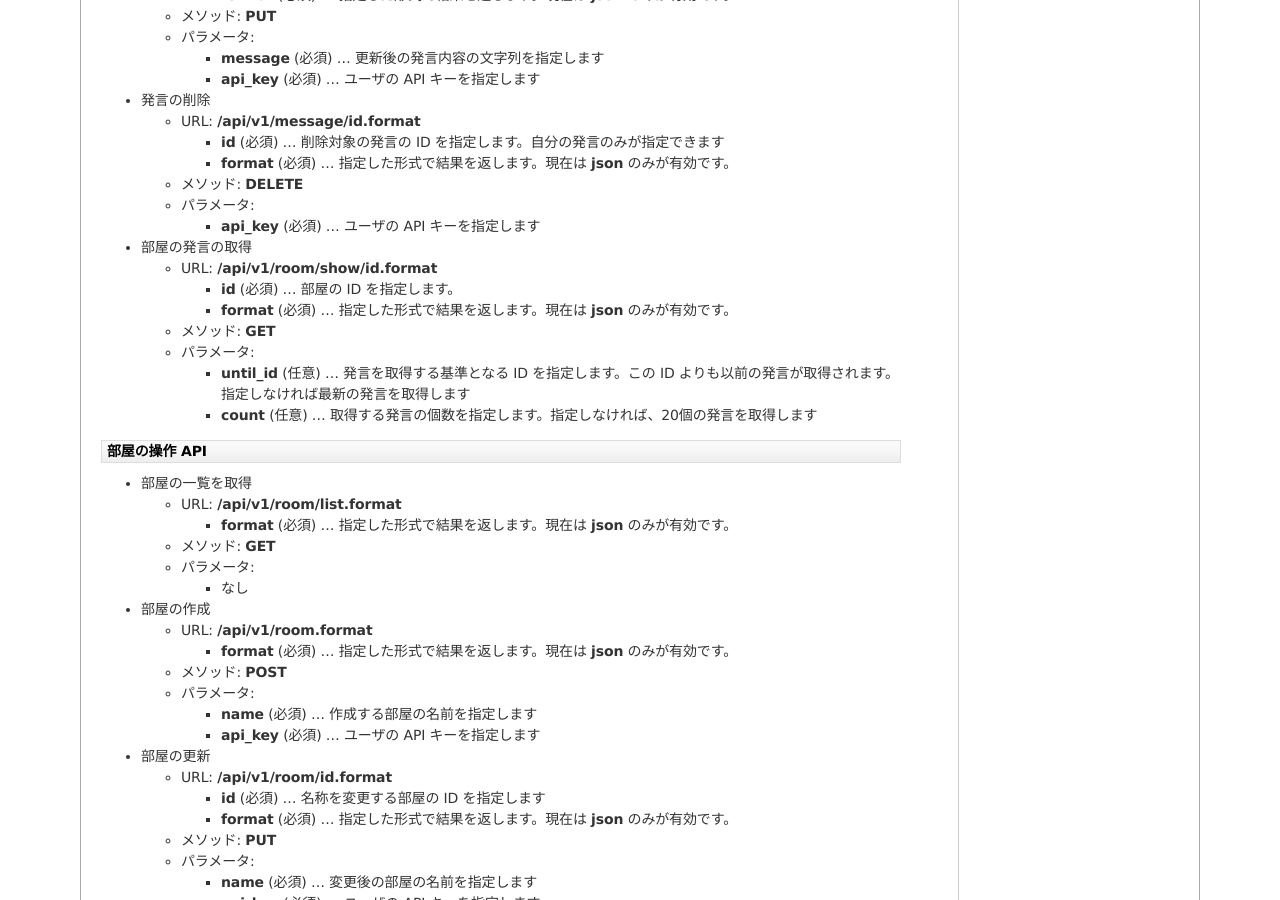
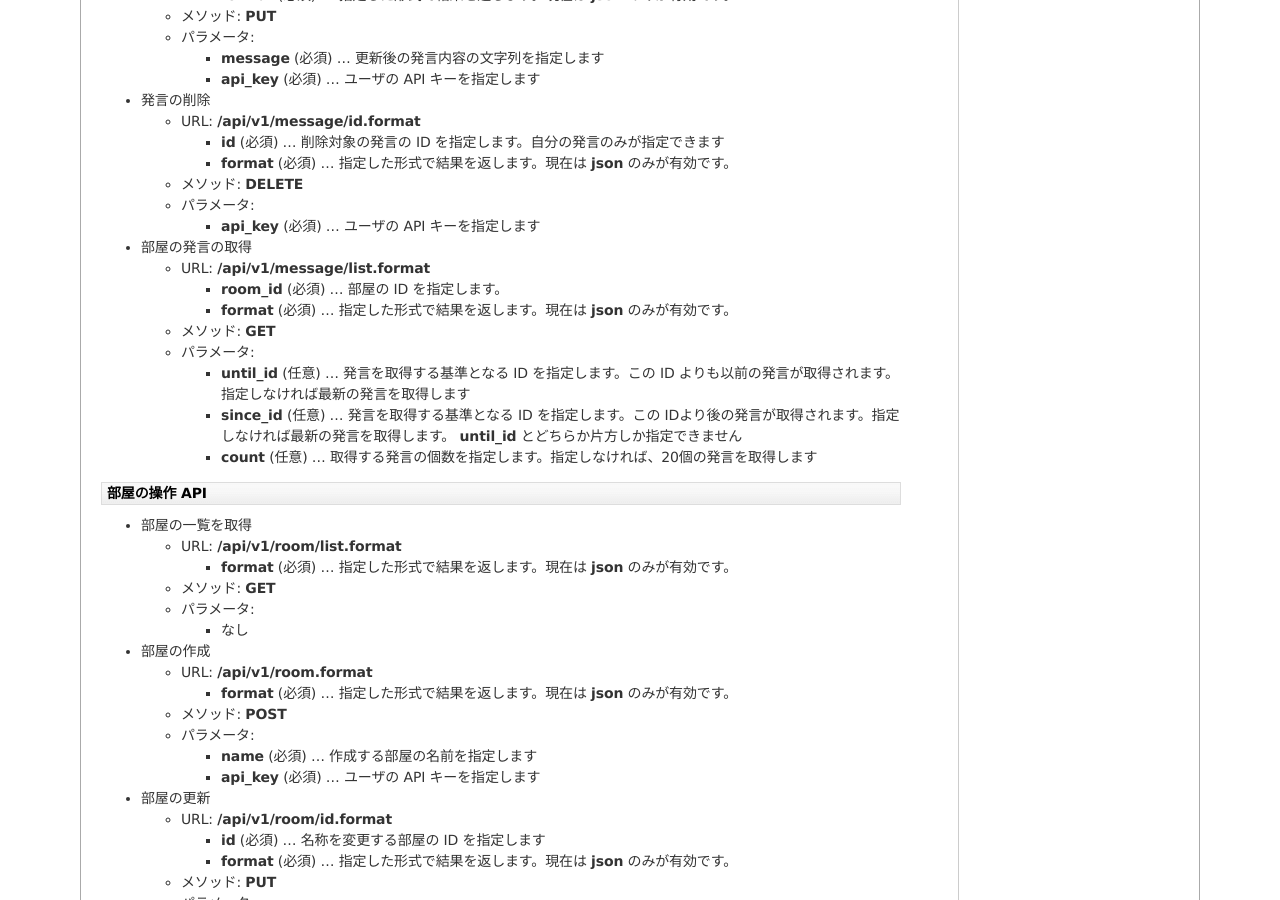
Before and after one commit to codefirst/asakusa-satellite-manual, a Sphinx documentation site: the page built from source/api.rst, in a window 1280 px wide and 900 px high, scrolled down 1044 px. Built offline with Sphinx 7.4.7, drawn with Linux system fonts in a browser that asks for light colours.

Commit message:
/api/message/list.jsonのマニュアル追記

```diff
--- a/source/api.rst
+++ b/source/api.rst
@@ -89,15 +89,16 @@
 
 * 部屋の発言の取得
 
-  * URL: **/api/v1/room/show/id.format**
+  * URL: **/api/v1/message/list.format**
 
-    * **id** (必須)  … 部屋の ID を指定します。
+    * **room_id** (必須)  … 部屋の ID を指定します。
     * **format** (必須)  … 指定した形式で結果を返します。現在は **json** のみが有効です。
 
   * メソッド: **GET**
   * パラメータ:
 
     * **until_id** (任意)  … 発言を取得する基準となる ID を指定します。この ID よりも以前の発言が取得されます。指定しなければ最新の発言を取得します
+    * **since_id** (任意)  … 発言を取得する基準となる ID を指定します。この IDより後の発言が取得されます。指定しなければ最新の発言を取得します。 **until_id** とどちらか片方しか指定できません
     * **count** (任意) … 取得する発言の個数を指定します。指定しなければ、20個の発言を取得します
 
 部屋の操作 API
```
